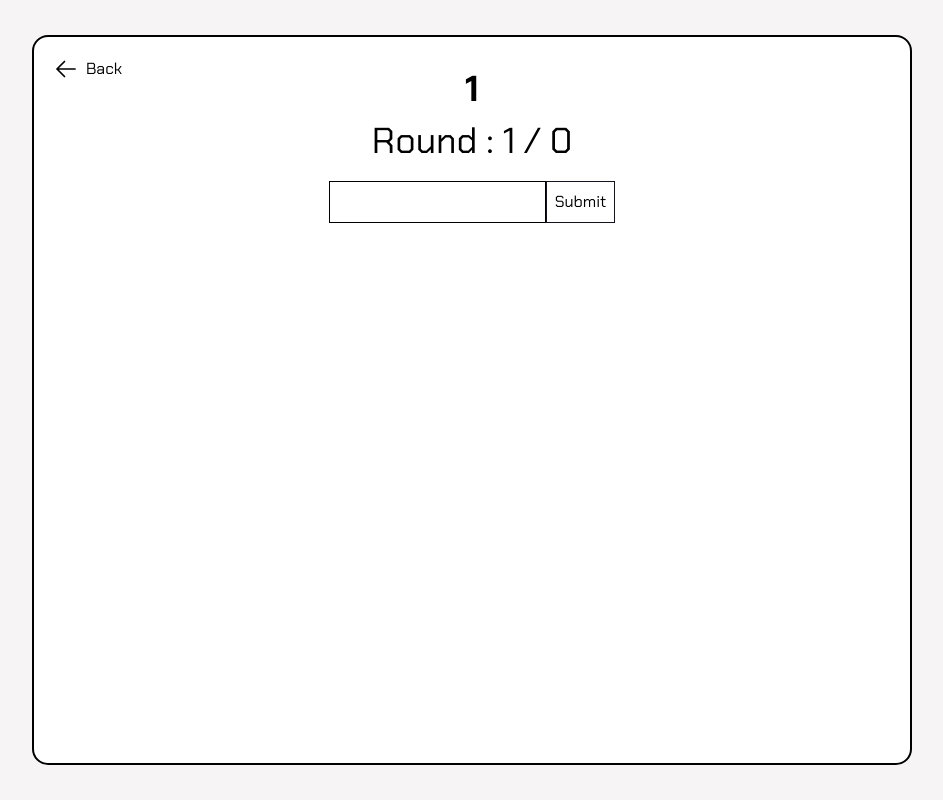
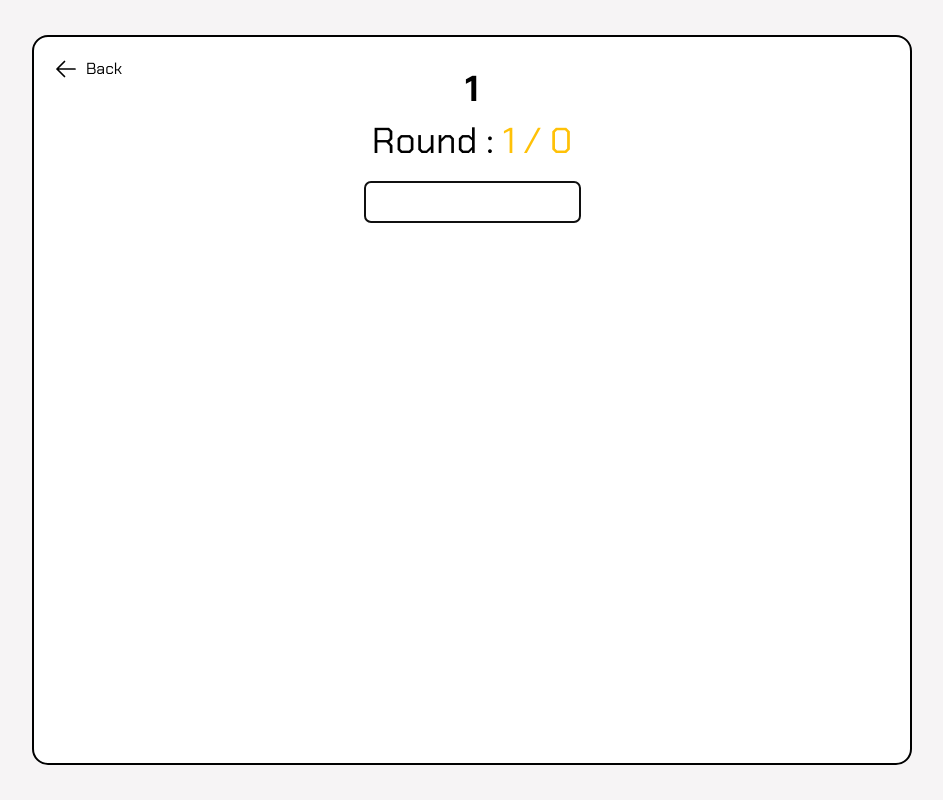
Before and after one commit to AnemoneTK/LetterQuest, a React (Vite) app: page /game/1 in a window 1280 px wide. Shown: the whole page, without its empty margins (168-1111 px from the left). Built offline with nearby package versions, Linux system fonts and the light colour scheme.

Commit message:
[ADD]-add overflow-auto in game canvas

```diff
--- a/src/components/Game.tsx
+++ b/src/components/Game.tsx
@@ -77,9 +77,8 @@ export default function Game() {
         const newGuess = [...prevGuess];
 
         const pointer = counter - 1;
-        newGuess[pointer] = Array.from(
-          { length },
-          (_, index) => input[index].toLowerCase() || ""
+        newGuess[pointer] = Array.from({ length }, (_, index) =>
+          input[index] ? input[index].toLowerCase() : ""
         );
         // Increment the counter for the next round
         return newGuess;
@@ -87,14 +86,14 @@ export default function Game() {
       const answer = word.join("");
       if (counter === round) {
         if (input === answer) {
-          setResult("Win");
+          setResult("win");
         } else {
-          setResult("Loss");
+          setResult("loss");
         }
         setPopup(true);
-      } else {
+      } else if (counter != round) {
         if (input === answer) {
-          setResult("Win");
+          setResult("win");
           setPopup(true);
         } else {
           setCounter(counter + 1);
@@ -104,8 +103,6 @@ export default function Game() {
     } else {
       alert("No input");
     }
-
-    //check answer
   };
 
   return (
@@ -116,6 +113,7 @@ export default function Game() {
           counter={counter}
           round={round}
           result={result}
+          word={word.join("")}
           setPopup={setPopup}
         />
       </div>
@@ -145,31 +143,47 @@ export default function Game() {
         <div className="text-4xl md:text-4xl font-bold my-3">
           {mode?.toUpperCase()}
         </div>
-        <div className="text-4xl">
-          Round : {counter} / {round}
+        <div className="text-4xl ">
+          Round :{" "}
+          <span
+            className={`${
+              counter >= round - 2 && counter != round
+                ? "text-yellow"
+                : counter == round
+                ? "text-hard"
+                : "text-primary"
+            }`}
+          >
+            {counter} / {round}
+          </span>
         </div>
       </div>
       <div className="flex flex-row items-center justify-center py-5">
         <input
           type="text"
-          className="border p-2"
+          className="border p-2 rounded-md"
           value={input}
           onChange={(e) => setInput(e.target.value)}
           maxLength={length}
           minLength={length}
+          onKeyDown={(e) => {
+            if (e.key === "Enter") handleSubmit();
+          }}
+          autoFocus
         />
-        <button className="border border-primary p-2" onClick={handleSubmit}>
-          Submit
-        </button>
       </div>
-      <div className="flex flex-col gap-3 items-center justify-center">
+      <div className="h-3/4 overflow-auto p-5">
+        <div
+          className="flex flex-col gap-3 items-center justify-center "
+          style={{ maxHeight: "80dvh" }}
+        >
           {guess.map((row, rowIndex) => (
-          <div key={rowIndex} className=" h-10 flex flex-row gap-3">
+            <div key={rowIndex} className=" h-6 md:h-10  flex flex-row gap-3">
               {row.map((letter, index) => {
                 return (
                   <div
                     key={index}
-                  className={`border rounded-md h-full w-10  flex flex-col items-center justify-center
+                    className={`border rounded-md h-6 md:h-10 w-full aspect-[1]  flex flex-col items-center justify-center
                     ${
                       mode === "hard"
                         ? word.includes(letter) &&
@@ -192,6 +206,7 @@ export default function Game() {
             </div>
           ))}
         </div>
+      </div>
     </>
   );
 }
--- a/src/components/Popup.tsx
+++ b/src/components/Popup.tsx
@@ -1,8 +1,11 @@
+import { Link } from "react-router-dom";
+
 interface Props {
   mode: string | undefined;
   counter: number;
   round: number;
   result: string;
+  word: string;
   setPopup: React.Dispatch<React.SetStateAction<boolean>>;
 }
 
@@ -11,20 +14,40 @@ export default function Popup({
   counter,
   round,
   result,
+  word,
   setPopup,
 }: Props) {
   return (
     <>
       <div className="  bg-white  border rounded-md p-5  flex flex-col justify-center items-center">
         <div>Mode</div>
-        <div className="text-4xl">{mode?.toUpperCase()}</div>
-        <div>{result}</div>
+        <div className="text-2xl">{mode?.toUpperCase()}</div>
+        <div
+          className={`text-7xl font-bold my-2 ${
+            result === "win" ? "text-easy" : "text-hard"
+          }`}
+        >
+          {result.toUpperCase()}
+        </div>
         <div>
           {counter} / {round}
         </div>
-        <div className="w-full flex flex-col md:flex-row items-center justify-center gap-3">
-          <button className="primary-btn">Play Again</button>
-          <button className="primary-btn-border">Back</button>
+        <div>{word}</div>
+        <div className="w-full flex flex-col md:flex-row items-center justify-center gap-3 mt-2">
+          <button
+            className="primary-btn"
+            onClick={() => {
+              setPopup(false);
+              setTimeout(() => {
+                window.location.reload();
+              }, 300);
+            }}
+          >
+            Play Again
+          </button>
+          <Link to={"/"} className="primary-btn-border">
+            Back
+          </Link>
         </div>
       </div>
     </>
```
Lines whose indentation alone changed are shown as unchanged.
